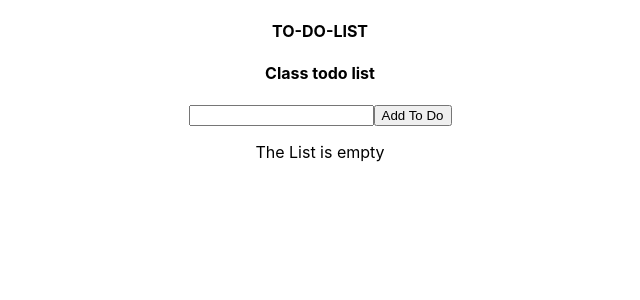
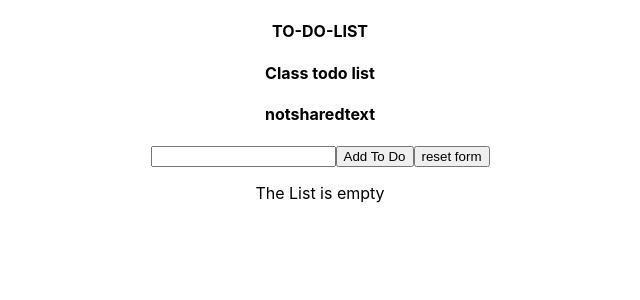
Before and after one commit to josephbill/ReactTodoApp, a React (Create React App) app: page / in a window 1280 px wide. Shown: the top 300 px of the page, without its empty margins (320-960 px from the left). Built offline with nearby package versions, Linux system fonts and the light colour scheme.

Commit message:
added on todo form

```diff
--- a/src/components/formcomponent/TodoForm.js
+++ b/src/components/formcomponent/TodoForm.js
@@ -23,6 +23,7 @@ export default function TodoForm({addToDo,sharedText}){
       return(
         <div>
             <h4>{sharedText}</h4>
+            <h4>notsharedtext</h4>
             <form onSubmit={handleSubmit}>
                 <input
                    type="text"
@@ -30,6 +31,8 @@ export default function TodoForm({addToDo,sharedText}){
                    onChange={(e) => setInputValue(e.target.value) }
                 />
                 <button type="submit">Add To Do</button>
+                <button type="reset">reset form</button>
+
             </form>
         </div>
       )
```
